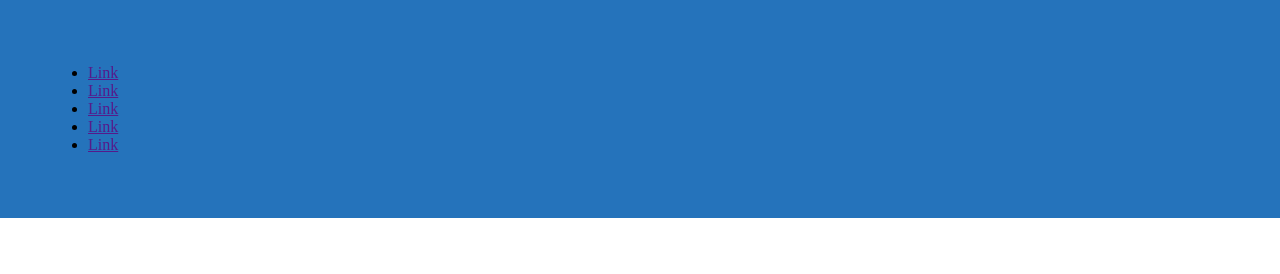
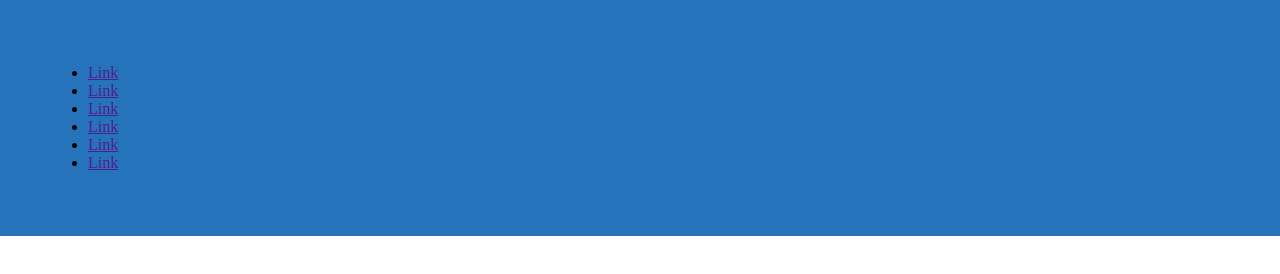
Before and after one commit to ArtjemRa/CookProject, a website: page src/frontend/index.html in a window 1280 px wide. Drawn offline with Linux system fonts and the light colour scheme.

Commit message:
something

```diff
--- a/src/frontend/index.html
+++ b/src/frontend/index.html
@@ -1,5 +1,6 @@
 <!DOCTYPE html>
 <html lang="en">
+
 <head>
     <meta charset="UTF-8">
     <meta http-equiv="X-UA-Compatible" content="IE=edge">
@@ -9,17 +10,20 @@
 
     <link rel="stylesheet" href="../frontend/styles/styles.css">
 </head>
+
 <body>
     <header class="header">
         <nav class="container">
             <ul>
-                <li><a href="">Link</a></li>
-                <li><a href="">Link</a></li>
-                <li><a href="">Link</a></li>
-                <li><a href="">Link</a></li>
-                <li><a href="">Link</a></li>
+                <li class="navigation__list"><a class="navigation__list" href="">Link</a></li>
+                <li class="navigation__list"><a class="navigation__list" href="">Link</a></li>
+                <li class="navigation__list"><a class="navigation__list" href="">Link</a></li>
+                <li class="navigation__list"><a class="navigation__list" href="">Link</a></li>
+                <li class="navigation__list"><a class="navigation__list" href="">Link</a></li>
+                <li class="navigation__list"><a class="navigation__list" href="">Link</a></li>
             </ul>
         </nav>
     </header>
 </body>
+
 </html>
```
Also changed, not shown: 1 other file.
